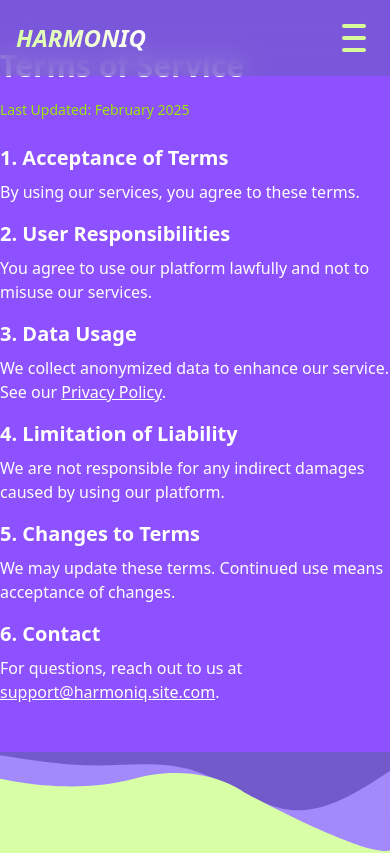
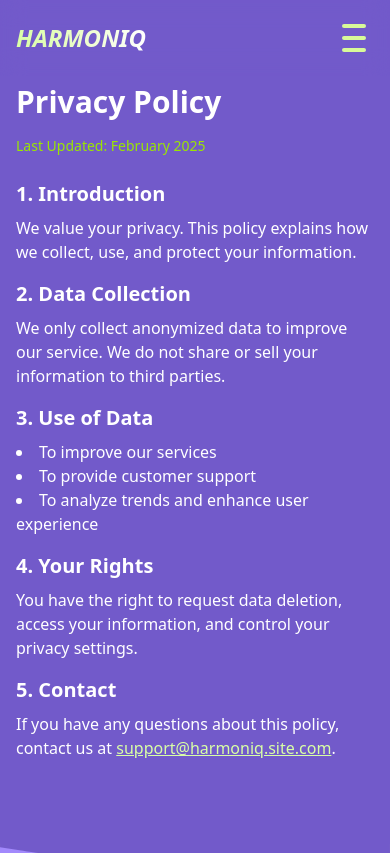
Before and after one commit to Poltergeistz/HarmoniQ, a SvelteKit app: page /terms in a window 390 px wide. Shown: the top 853 px of the page. Built offline with nearby package versions, Linux system fonts and the light colour scheme.

Commit message:
feat: Change Policy & Terms pages styling and make it responsive

```diff
--- a/src/routes/privacy/+page.svelte
+++ b/src/routes/privacy/+page.svelte
@@ -4,30 +4,31 @@
 </script>
 
 <Nav />
-<section class="p-12 text-white bg-violet-500">
+
+<section class="p-12 text-white bg-primary">
 	<h1 class="mb-4 text-3xl font-bold text-white">Privacy Policy</h1>
 	<p class="mb-6 text-sm text-lime-400">Last Updated: February 2025</p>
 
 	<h2 class="mb-2 text-xl font-semibold text-white">1. Introduction</h2>
-	<p class="mb-4">
+	<p class="mb-4 text-white">
 		We value your privacy. This policy explains how we collect, use, and protect your information.
 	</p>
 
 	<h2 class="mb-2 text-xl font-semibold text-white">2. Data Collection</h2>
-	<p class="mb-4">
+	<p class="mb-4 text-white">
 		We only collect anonymized data to improve our service. We do not share or sell your information
 		to third parties.
 	</p>
 
 	<h2 class="mb-2 text-xl font-semibold text-white">3. Use of Data</h2>
-	<ul class="mb-4 list-inside list-disc">
+	<ul class="mb-4 text-white list-inside list-disc">
 		<li>To improve our services</li>
 		<li>To provide customer support</li>
 		<li>To analyze trends and enhance user experience</li>
 	</ul>
 
 	<h2 class="mb-2 text-xl font-semibold text-white">4. Your Rights</h2>
-	<p class="mb-4">
+	<p class="mb-4 text-white">
 		You have the right to request data deletion, access your information, and control your privacy
 		settings.
 	</p>
@@ -36,7 +37,7 @@
 	<p>
 		If you have any questions about this policy, contact us at <a
 			href="mailto:support@harmoniq.site.com"
-			class="text-white underline">support@harmoniq.site.com</a
+			class="text-accent underline">support@harmoniq.site.com</a
 		>.
 	</p>
 </section>
--- a/src/routes/terms/+page.svelte
+++ b/src/routes/terms/+page.svelte
@@ -5,35 +5,41 @@
 
 <Nav />
 
-<section class="py-12 text-white bg-violet-500">
-	<h1 class="mb-4 text-3xl font-bold text-white">Terms of Service</h1>
-	<p class="mb-6 text-sm text-lime-400">Last Updated: February 2025</p>
+<section class="min-h-screen flex items-center justify-center bg-primary py-12">
+	<div class="max-w-3xl mx-auto px-4 sm:px-6 lg:px-8">
+		<h1 class="mb-4 text-white text-3xl font-bold">Privacy Policy</h1>
+		<p class="mb-6 text-sm text-lime-400">Last Updated: February 2025</p>
 
-	<h2 class="mb-2 text-xl font-semibold text-white">1. Acceptance of Terms</h2>
-	<p class="mb-4">By using our services, you agree to these terms.</p>
+		<h2 class="mb-2 text-xl font-semibold text-white">1. Introduction</h2>
+		<p class="mb-4 text-white">
+			We value your privacy. This policy explains how we collect, use, and protect your information.
+		</p>
 
-	<h2 class="mb-2 text-xl font-semibold text-white">2. User Responsibilities</h2>
-	<p class="mb-4">You agree to use our platform lawfully and not to misuse our services.</p>
+		<h2 class="mb-2 text-xl font-semibold text-white">2. Data Collection</h2>
+		<p class="mb-4 text-white">
+			We only collect anonymized data to improve our service. We do not share or sell your information
+			to third parties.
+		</p>
 
-	<h2 class="mb-2 text-xl font-semibold text-white">3. Data Usage</h2>
-	<p class="mb-4">
-		We collect anonymized data to enhance our service. See our
-		<a href="/privacy" class="text-white underline">Privacy Policy</a>.
-	</p>
+		<h2 class="mb-2 text-xl font-semibold text-white">3. Use of Data</h2>
+		<ul class="mb-4 list-inside list-disc text-white">
+			<li>To improve our services</li>
+			<li>To provide customer support</li>
+			<li>To analyze trends and enhance user experience</li>
+		</ul>
 
-	<h2 class="mb-2 text-xl font-semibold text-white">4. Limitation of Liability</h2>
-	<p class="mb-4">We are not responsible for any indirect damages caused by using our platform.</p>
+		<h2 class="mb-2 text-xl font-semibold text-white">4. Your Rights</h2>
+		<p class="mb-4 text-white">
+			You have the right to request data deletion, access your information, and control your privacy
+			settings.
+		</p>
 
-	<h2 class="mb-2 text-xl font-semibold text-white">5. Changes to Terms</h2>
-	<p class="mb-4">We may update these terms. Continued use means acceptance of changes.</p>
-
-	<h2 class="mb-2 text-xl font-semibold text-white">6. Contact</h2>
-	<p>
-		For questions, reach out to us at
-		<a href="mailto:support@example.com" class="text-white underline"
-			>support@harmoniq.site.com</a
-		>.
-	</p>
+		<h2 class="mb-2 text-xl font-semibold text-white">5. Contact</h2>
+		<p class="text-white">
+			If you have any questions about this policy, contact us at
+			<a href="mailto:support@harmoniq.site.com" class="text-accent underline">support@harmoniq.site.com</a>.
+		</p>
+	</div>
 </section>
 
 <Footer />
```
